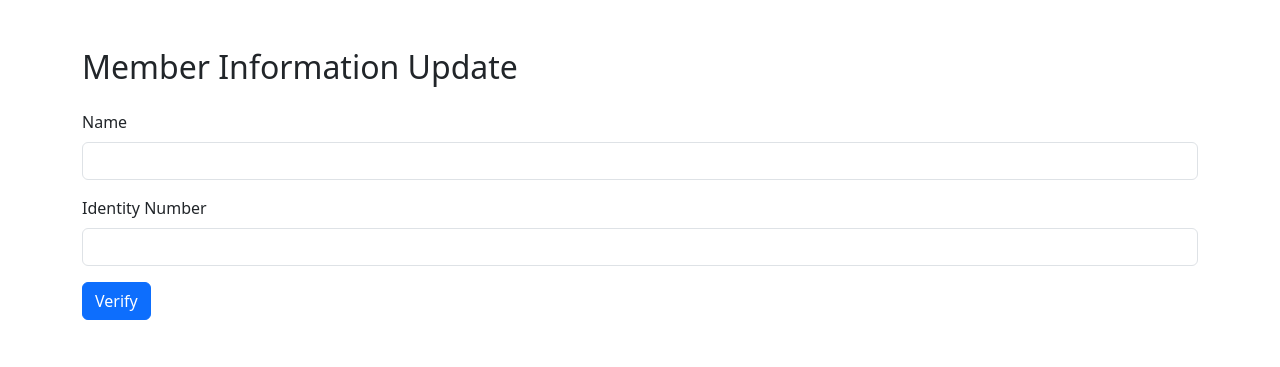
After one commit to leyuwei/YourTeam, a PHP site: page /member_self_update.php in a window 1280 px wide. The commit adds this page. Shown: the top 367 px of the page. Run offline with PHP 8.4, Linux system fonts and the light colour scheme.

Commit message:
Add member ordering and public self-update

```diff
--- a/database.sql
+++ b/database.sql
@@ -40,6 +40,7 @@ CREATE TABLE project_member_log (
   id INT AUTO_INCREMENT PRIMARY KEY,
   project_id INT NOT NULL,
   member_id INT NOT NULL,
+  sort_order INT DEFAULT 0,
   join_time DATETIME NOT NULL,
   exit_time DATETIME DEFAULT NULL,
   FOREIGN KEY (project_id) REFERENCES projects(id) ON DELETE CASCADE,
@@ -80,6 +81,7 @@ CREATE TABLE research_directions (
 CREATE TABLE direction_members (
   direction_id INT NOT NULL,
   member_id INT NOT NULL,
+  sort_order INT DEFAULT 0,
   PRIMARY KEY (direction_id, member_id),
   FOREIGN KEY (direction_id) REFERENCES research_directions(id) ON DELETE CASCADE,
   FOREIGN KEY (member_id) REFERENCES members(id) ON DELETE CASCADE
--- a/direction_member_add.php
+++ b/direction_member_add.php
@@ -3,7 +3,11 @@ include 'auth.php';
 if($_SERVER['REQUEST_METHOD']==='POST'){
     $direction_id = $_POST['direction_id'];
     $member_id = $_POST['member_id'];
-    $pdo->prepare('INSERT IGNORE INTO direction_members(direction_id,member_id) VALUES (?,?)')->execute([$direction_id,$member_id]);
+    $orderStmt = $pdo->prepare('SELECT COALESCE(MAX(sort_order),-1)+1 FROM direction_members WHERE direction_id=?');
+    $orderStmt->execute([$direction_id]);
+    $nextOrder = $orderStmt->fetchColumn();
+    $stmt = $pdo->prepare('INSERT IGNORE INTO direction_members(direction_id,member_id,sort_order) VALUES (?,?,?)');
+    $stmt->execute([$direction_id,$member_id,$nextOrder]);
     header('Location: direction_members.php?id='.$direction_id);
     exit();
 }
--- /dev/null
+++ b/member_self_update.php
@@ -0,0 +1,130 @@
+<?php
+require 'config.php';
+$member_id = $_SESSION['self_update_member_id'] ?? null;
+$member = null;
+$error = '';
+$msg = '';
+
+if(isset($_POST['action']) && $_POST['action'] === 'verify'){
+    $name = $_POST['name'];
+    $identity = $_POST['identity_number'];
+    $stmt = $pdo->prepare('SELECT * FROM members WHERE name=? AND identity_number=?');
+    $stmt->execute([$name, $identity]);
+    $member = $stmt->fetch();
+    if($member){
+        $_SESSION['self_update_member_id'] = $member['id'];
+        $member_id = $member['id'];
+    } else {
+        $error = 'No matching member found.';
+    }
+}
+
+if($member_id){
+    if(!$member){
+        $stmt = $pdo->prepare('SELECT * FROM members WHERE id=?');
+        $stmt->execute([$member_id]);
+        $member = $stmt->fetch();
+    }
+    if(isset($_POST['action']) && $_POST['action'] === 'update'){
+        $campus_id = $_POST['campus_id'];
+        $name = $_POST['name'];
+        $email = $_POST['email'];
+        $identity_number = $_POST['identity_number'];
+        $year_of_join = $_POST['year_of_join'];
+        $current_degree = $_POST['current_degree'];
+        $degree_pursuing = $_POST['degree_pursuing'];
+        $phone = $_POST['phone'];
+        $wechat = $_POST['wechat'];
+        $department = $_POST['department'];
+        $workplace = $_POST['workplace'];
+        $homeplace = $_POST['homeplace'];
+        $stmt = $pdo->prepare('UPDATE members SET campus_id=?, name=?, email=?, identity_number=?, year_of_join=?, current_degree=?, degree_pursuing=?, phone=?, wechat=?, department=?, workplace=?, homeplace=? WHERE id=?');
+        $stmt->execute([$campus_id,$name,$email,$identity_number,$year_of_join,$current_degree,$degree_pursuing,$phone,$wechat,$department,$workplace,$homeplace,$member_id]);
+        $msg = 'Information updated successfully.';
+        $stmt = $pdo->prepare('SELECT * FROM members WHERE id=?');
+        $stmt->execute([$member_id]);
+        $member = $stmt->fetch();
+    }
+}
+?>
+<!DOCTYPE html>
+<html lang="en">
+<head>
+<meta charset="UTF-8">
+<meta name="viewport" content="width=device-width, initial-scale=1">
+<title>Member Update</title>
+<link href="https://cdn.jsdelivr.net/npm/bootstrap@5.3.0/dist/css/bootstrap.min.css" rel="stylesheet">
+</head>
+<body class="container py-5">
+<h2>Member Information Update</h2>
+<?php if(!$member_id): ?>
+<form method="post" class="mt-4">
+  <input type="hidden" name="action" value="verify">
+  <div class="mb-3">
+    <label class="form-label">Name</label>
+    <input type="text" name="name" class="form-control" required>
+  </div>
+  <div class="mb-3">
+    <label class="form-label">Identity Number</label>
+    <input type="text" name="identity_number" class="form-control" required>
+  </div>
+  <?php if($error): ?><div class="text-danger mb-3"><?= $error; ?></div><?php endif; ?>
+  <button type="submit" class="btn btn-primary">Verify</button>
+</form>
+<?php else: ?>
+<?php if($msg): ?><div class="alert alert-success mt-3"><?= $msg; ?></div><?php endif; ?>
+<form method="post" class="mt-4">
+  <input type="hidden" name="action" value="update">
+  <div class="mb-3">
+    <label class="form-label">Campus ID</label>
+    <input type="text" name="campus_id" class="form-control" value="<?= htmlspecialchars($member['campus_id']); ?>" required>
+  </div>
+  <div class="mb-3">
+    <label class="form-label">Name</label>
+    <input type="text" name="name" class="form-control" value="<?= htmlspecialchars($member['name']); ?>" required>
+  </div>
+  <div class="mb-3">
+    <label class="form-label">Email</label>
+    <input type="email" name="email" class="form-control" value="<?= htmlspecialchars($member['email']); ?>">
+  </div>
+  <div class="mb-3">
+    <label class="form-label">Identity Number</label>
+    <input type="text" name="identity_number" class="form-control" value="<?= htmlspecialchars($member['identity_number']); ?>">
+  </div>
+  <div class="mb-3">
+    <label class="form-label">Year of Join</label>
+    <input type="number" name="year_of_join" class="form-control" value="<?= htmlspecialchars($member['year_of_join']); ?>">
+  </div>
+  <div class="mb-3">
+    <label class="form-label">Current Degree</label>
+    <input type="text" name="current_degree" class="form-control" value="<?= htmlspecialchars($member['current_degree']); ?>">
+  </div>
+  <div class="mb-3">
+    <label class="form-label">Degree Pursuing</label>
+    <input type="text" name="degree_pursuing" class="form-control" value="<?= htmlspecialchars($member['degree_pursuing']); ?>">
+  </div>
+  <div class="mb-3">
+    <label class="form-label">Phone</label>
+    <input type="text" name="phone" class="form-control" value="<?= htmlspecialchars($member['phone']); ?>">
+  </div>
+  <div class="mb-3">
+    <label class="form-label">WeChat</label>
+    <input type="text" name="wechat" class="form-control" value="<?= htmlspecialchars($member['wechat']); ?>">
+  </div>
+  <div class="mb-3">
+    <label class="form-label">Department</label>
+    <input type="text" name="department" class="form-control" value="<?= htmlspecialchars($member['department']); ?>">
+  </div>
+  <div class="mb-3">
+    <label class="form-label">Workplace</label>
+    <input type="text" name="workplace" class="form-control" value="<?= htmlspecialchars($member['workplace']); ?>">
+  </div>
+  <div class="mb-3">
+    <label class="form-label">Homeplace</label>
+    <input type="text" name="homeplace" class="form-control" value="<?= htmlspecialchars($member['homeplace']); ?>">
+  </div>
+  <button type="submit" class="btn btn-primary">Save</button>
+</form>
+<?php endif; ?>
+</body>
+</html>
--- a/members.php
+++ b/members.php
@@ -32,6 +32,7 @@ $members = $stmt->fetchAll();
     <a class="btn btn-success" href="member_edit.php">Add Member</a>
     <a class="btn btn-secondary" href="members_import.php">Import Excel</a>
     <a class="btn btn-secondary" href="members_export.php">Export Excel</a>
+    <a class="btn btn-warning" href="member_self_update.php">Ask for Update</a>
   </div>
 </div>
 <div class="table-responsive">
--- /dev/null
+++ b/update_db.sql
@@ -0,0 +1,2 @@
+ALTER TABLE project_member_log ADD COLUMN sort_order INT DEFAULT 0;
+ALTER TABLE direction_members ADD COLUMN sort_order INT DEFAULT 0;
```
Also changed, not shown: direction_member_order.php (added, +12 -0 lines), direction_members.php (+24 -4 lines), project_member_add.php (+5 -2 lines), project_member_order.php (added, +11 -0 lines), project_members.php (+23 -3 lines).
